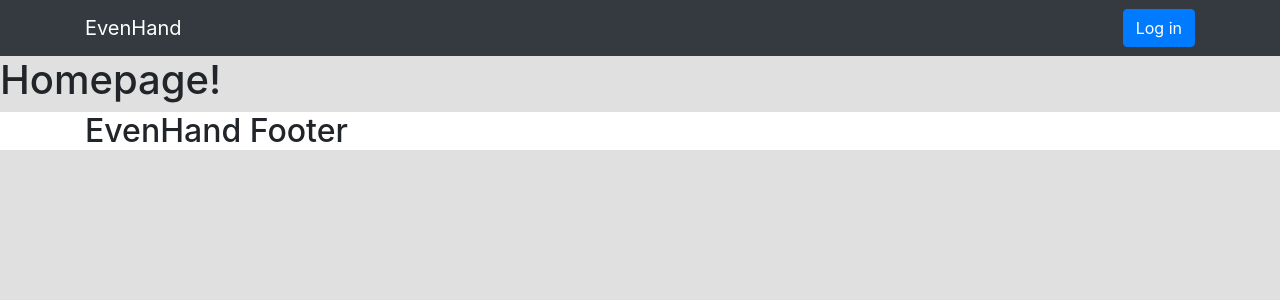
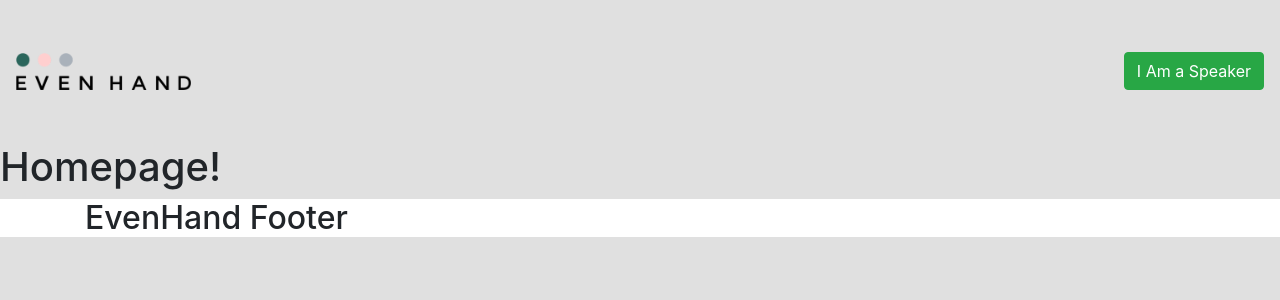
Before and after one commit to evenhand-ottawa/evenhand-frontend, a React (Vite) app: page / in a window 1280 px wide. Shown: the top 300 px of the page. Built offline with nearby package versions, Linux system fonts and the light colour scheme.

Commit message:
Update Navbar

```diff
--- a/package.json
+++ b/package.json
@@ -22,6 +22,7 @@
 	"dependencies": {
 		"bootstrap": "^4.3.1",
 		"css": "^2.2.4",
+		"images": "^3.0.2",
 		"jquery": "^3.4.1",
 		"popper.js": "^1.16.0",
 		"react": "^16.11.0",
--- a/src/components/navbar.jsx
+++ b/src/components/navbar.jsx
@@ -1,20 +1,24 @@
 import React from 'react'
+import Logo from '../images/logo/even_hand_transparent.png'
+
+console.log(Logo);
+
 
 export function NavBar() {
 	return (
 
-        <nav className="navbar navbar-dark bg-dark">
-            <div className="container">
+        <nav className="navbar py-3 py-md-5">
 
-                <h2 className="sr-only">EvenHand Navigation Menu</h2>
+            <h2 className="sr-only">EvenHand Navigation Menu</h2>
 
-                <a className="navbar-brand" href="#">EvenHand</a>
+            <a className="navbar-brand" href="#">
+                <img src={Logo} width="175px" alt="Evenhand Logo" />
+            </a>
 
-                <form className="form-inline my-2 my-lg-0">
-                    <button type="button" class="btn btn-primary">Log in</button>
-                </form>
+            <form className="form-inline">
+                <button className="btn btn-success" type="button">I Am a Speaker</button>
+            </form>
 
-            </div>
         </nav>
 
     )
```
Also changed, not shown: src/images/logo/even_hand_transparent.png (added), 1 other file (tests, documents, lock files or other folders).
